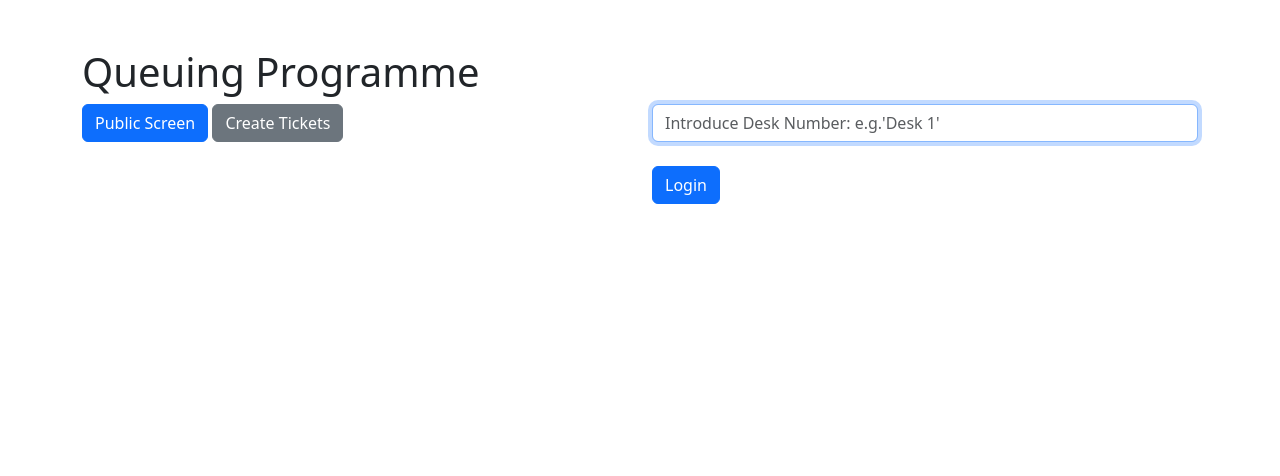
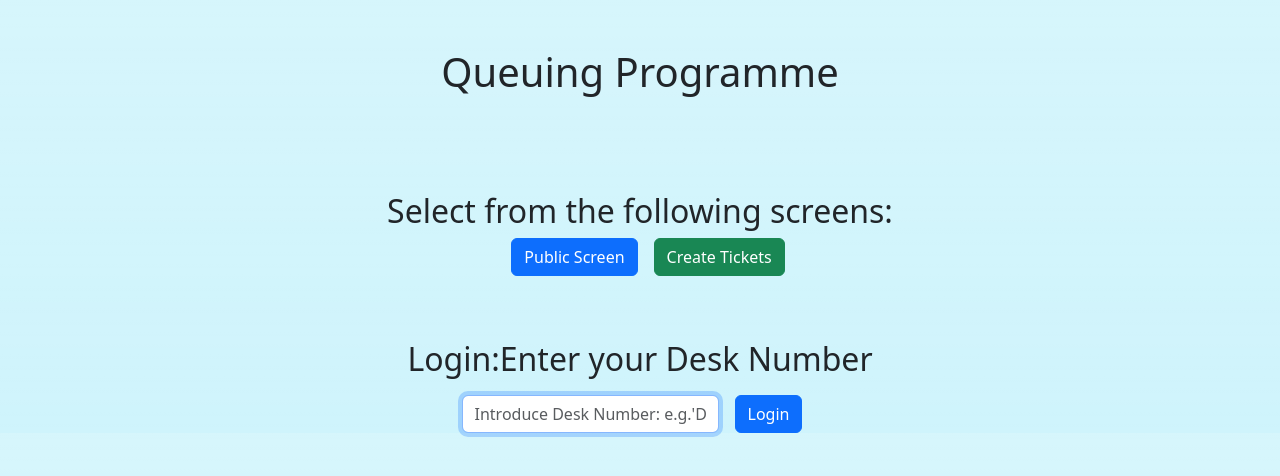
Before and after one commit to delafuentej/node-ts_queue-management-app, a plain HTML site: page public/index.html in a window 1280 px wide. Drawn offline with nearby package versions, Linux system fonts and the light colour scheme.

Commit message:
bootstrap styles changes

```diff
--- a/public/index.html
+++ b/public/index.html
@@ -8,31 +8,33 @@
     <title>Queuing Program</title>
 
     <link href="https://cdn.jsdelivr.net/npm/bootstrap@5.3.2/dist/css/bootstrap.min.css" rel="stylesheet" integrity="sha384-T3c6CoIi6uLrA9TneNEoa7RxnatzjcDSCmG1MXxSR1GAsXEV/Dwwykc2MPK8M2HN" crossorigin="anonymous">
+    <link href="styles.css" rel="stylesheet">
 </head>
 
-<body class="container">
-    <h1 class="mt-5">Queuing Programme</h1>
+<body class="container d-flex justify-content-center align-items-center flex-column bg-info-subtle bg-gradient">
+    <h1 class="mt-5 mb-5">Queuing Programme</h1>
+    <h2 class="mt-5">Select from the following screens:</h2>
+    <div class="row d-flex justify-content-center align-items-center">
+        <div class="d-flex mb-3 d-flex justify-content-center align-items-center">
 
-    <div class="row">
-        <div class="col-6">
-
-            <a class="btn btn-primary" href="public.html">Public Screen</a>
-            <a class="btn btn-secondary" href="new-ticket.html">Create Tickets</a>
+            <a class="btn btn-primary mx-3" href="public.html">Public Screen</a>
+            <a class="btn btn-success" href="new-ticket.html">Create Tickets</a>
 
         </div>
 
-        <div class="col-6">
-            <form action="desk.html">
+        <div class="d-flex justify-content-center align-items-center flex-column">
+            <h2 class="mt-5 mb-3">Login:Enter your Desk Number</h2>
+            <form class= "d-flex" action="desk.html">
 
                 <input name="desk"
                        type="text"
-                       class="form-control"
+                       class="form-control w-auto text-center"
                        placeholder="Introduce Desk Number: e.g.'Desk 1'"
                        autofocus
                        required>
 
                 <br>
-                <button type="submit" class="btn btn-primary">
+                <button type="submit" class="btn btn-primary mx-3">
                     Login
                 </button>
             </form>
```
Also changed, not shown: public/desk.html (+12 -8 lines), 1 other file.
